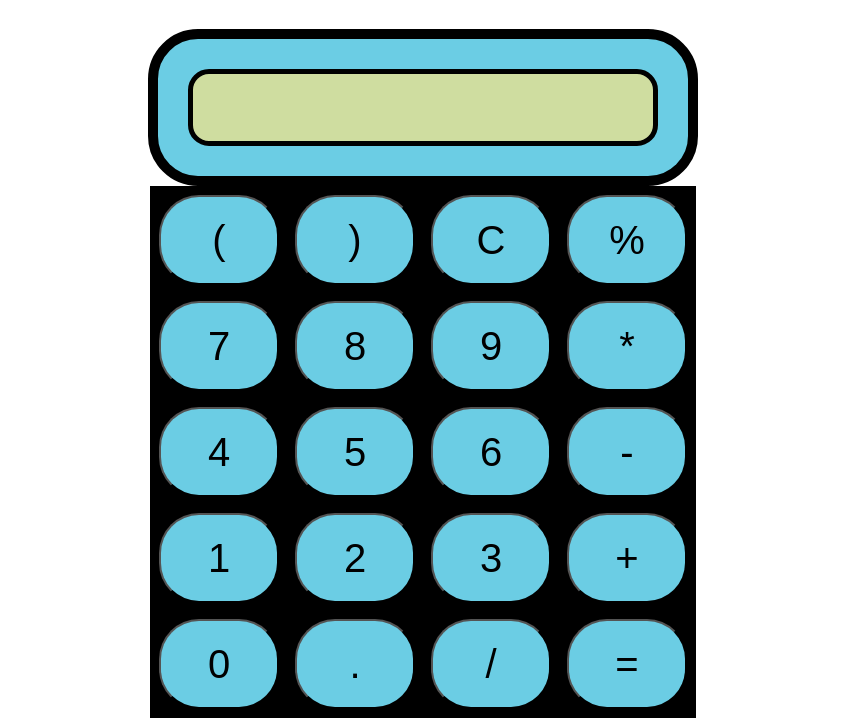
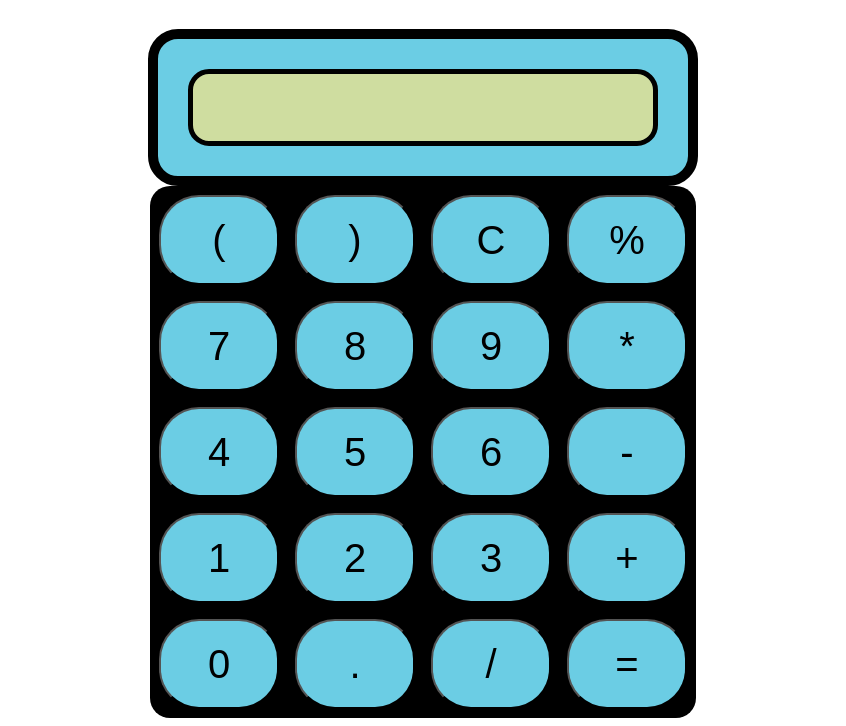
Before and after one commit to SharmiNMooN/simple-calculator, a plain HTML site: page index.html in a window 1280 px wide. Shown: the part 90-816 px from the top of the page, without its empty margins (217-1063 px from the left). Drawn offline with Linux system fonts and the light colour scheme.

Commit message:
calculator design updated

```diff
--- a/styles/style.css
+++ b/styles/style.css
@@ -8,6 +8,7 @@ table {
   margin: auto;
   font-size: 38px;
   background-color: #000;
+  border-radius: 20px;
 }
 input {
   border-radius: 21px;
@@ -31,6 +32,6 @@ button {
   border: 10px solid #000;
   background-color: #6bcde4;
   padding: 30px;
-  border-radius: 50px;
+  border-radius: 30px;
   display: inline-block;
 }
```
